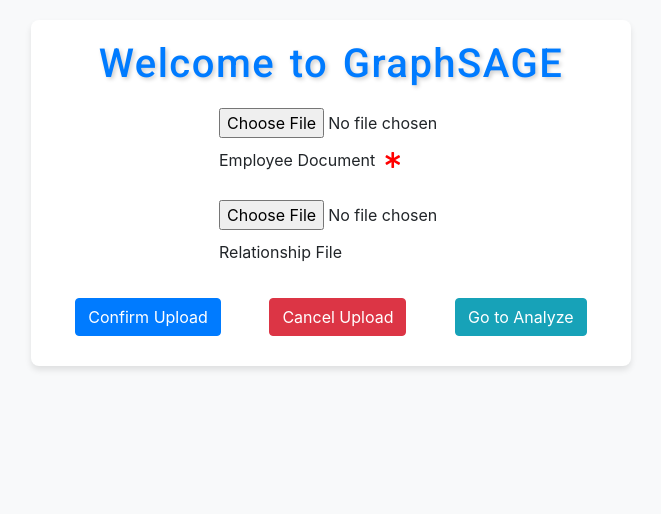
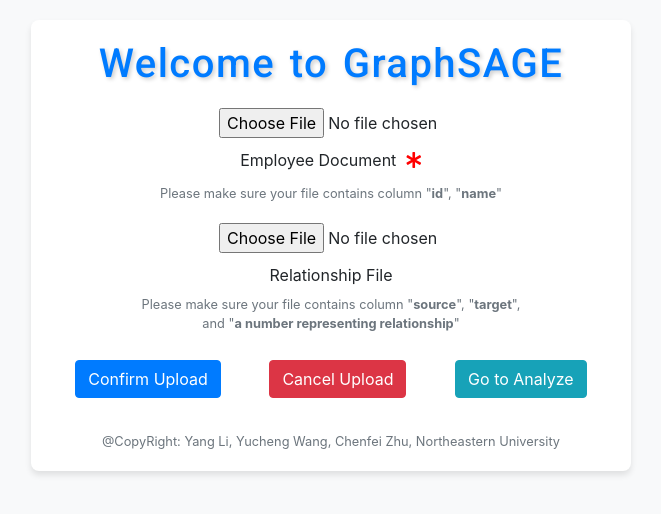
Before and after one commit to buhuiyonggou/SEGA_Web_backupTo1st_March, a Flask app: page / in a window 1280 px wide. Shown: the top 514 px of the page, without its empty margins (309-970 px from the left). Run offline with Flask 3, Linux system fonts and the light colour scheme; some libraries are stand-ins or nearby versions.

Commit message:
modify page style and add copy right

```diff
--- a/templates/Home.html
+++ b/templates/Home.html
@@ -65,13 +65,11 @@
         method="post"
         enctype="multipart/form-data"
       >
-        <div
-          class="form-group"
-          style="margin-top: 20px; marign-bottom: 30px; margin-left: 30%"
-        >
+        <div class="form-group text-center">
           <input
             type="file"
             class="form-control-file"
+            style="margin-top: 20px; marign-bottom: 30px; margin-left: 30%"
             id="employeeFile"
             name="employeeFile"
             onchange="disableInputField('employeeFile')"
@@ -80,19 +78,32 @@
           <label for="employeeFile"
             >Employee Document <i class="fas fa-asterisk required-icon"></i
           ></label>
+          <small id="employeeFileHelp" class="form-text text-muted"
+            ><p>
+              Please make sure your file contains column "<strong>id</strong>",
+              "<strong>name</strong>"
+            </p></small
+          >
         </div>
-        <div
-          class="form-group"
-          style="margin-top: 20px; marign-bottom: 30px; margin-left: 30%"
-        >
+        <div class="form-group text-center">
           <input
             type="file"
             class="form-control-file"
+            style="margin-top: 20px; marign-bottom: 30px; margin-left: 30%"
             id="relationshipFile"
             name="relationshipFile"
             onchange="disableInputField('relationshipFile')"
           />
           <label for="relationshipFile">Relationship File </label>
+          <small id="relationshipFileHelp" class="text-muted">
+            <p class="">
+              Please make sure your file contains column
+              "<strong>source</strong>", "<strong>target</strong>",
+            </p>
+            <p class="mt-n3">
+              and "<strong>a number representing relationship</strong>"
+            </p></small
+          >
         </div>
 
         <div id="loadingArea" style="display: none" class="text-center">
@@ -125,6 +136,9 @@
           </button>
         </div>
       </form>
+      <small id="CopyRight" class="form-text text-muted text-center mt-4">
+        @CopyRight: Yang Li, Yucheng Wang, Chenfei Zhu, Northeastern University
+      </small>
     </div>
 
     <script src="https://code.jquery.com/jquery-3.5.1.slim.min.js"></script>
```
